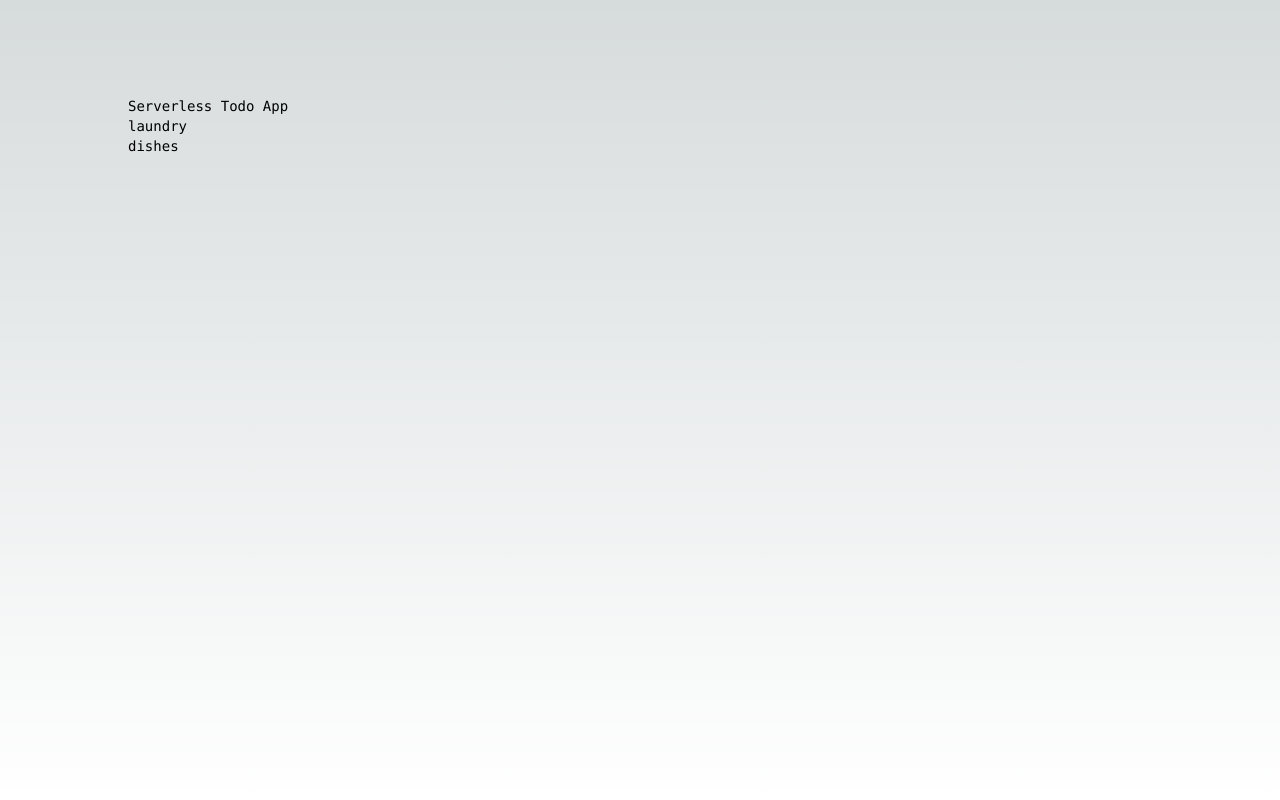
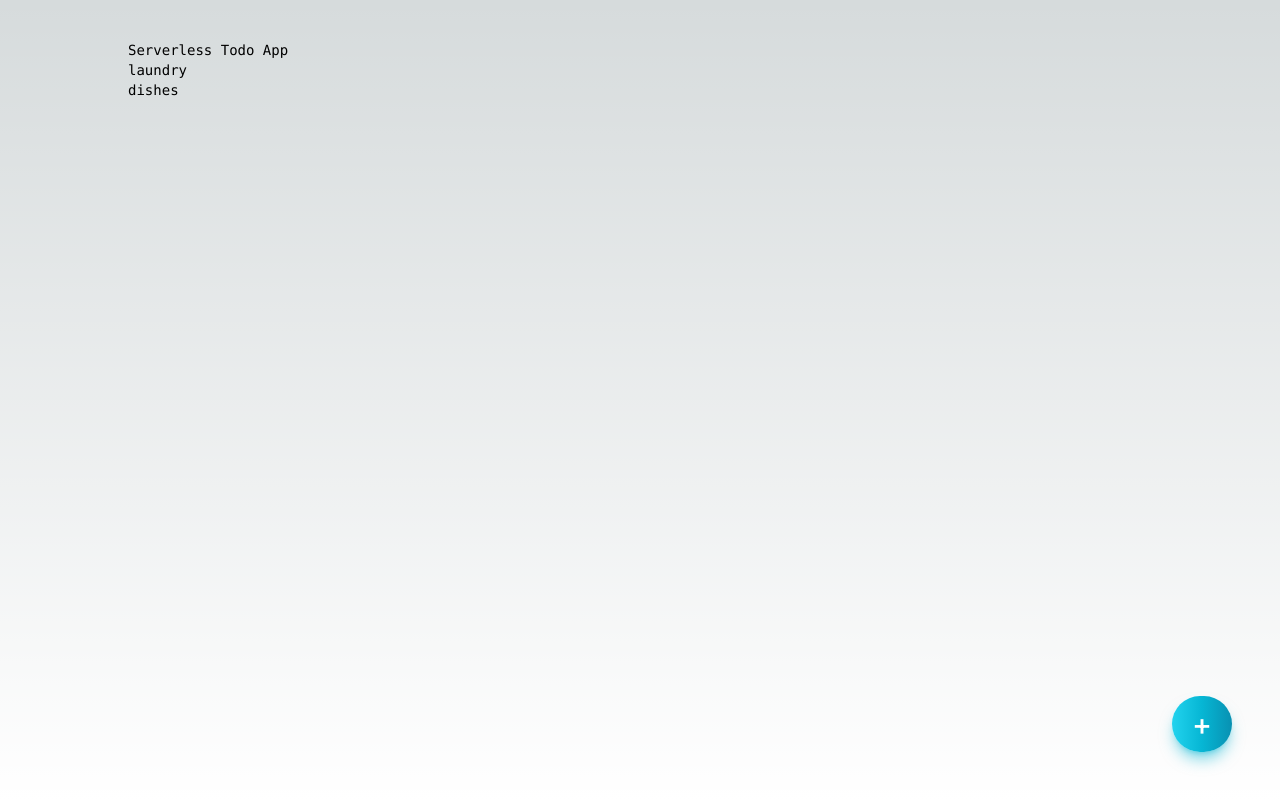
Before and after one commit to Flashrob/todo-serverless, a Next.js app: page / in a window 1280 px wide. Built offline with nearby package versions, Linux system fonts and the light colour scheme.

Commit message:
Add button to page

```diff
--- a/src/app/page.tsx
+++ b/src/app/page.tsx
@@ -1,12 +1,16 @@
+import { AddButton } from "./components/AddButton";
 import { List } from "./components/List";
 
 export default function Home() {
-  const todos = [{ title: "laundry"}, { title: "dishes"}]
+  const todos = [{ title: "laundry" }, { title: "dishes" }];
   return (
-    <main className="flex min-h-screen flex-col items-center justify-between p-24">
+    <main className="flex min-h-screen flex-col items-center justify-between p-10">
       <div className="z-10 w-full max-w-5xl font-mono text-sm">
         Serverless Todo App
-        <List todos={todos}/>
+        <List todos={todos} />
+      </div>
+      <div className="flex w-full justify-end ">
+        <AddButton />
       </div>
     </main>
   );
```
